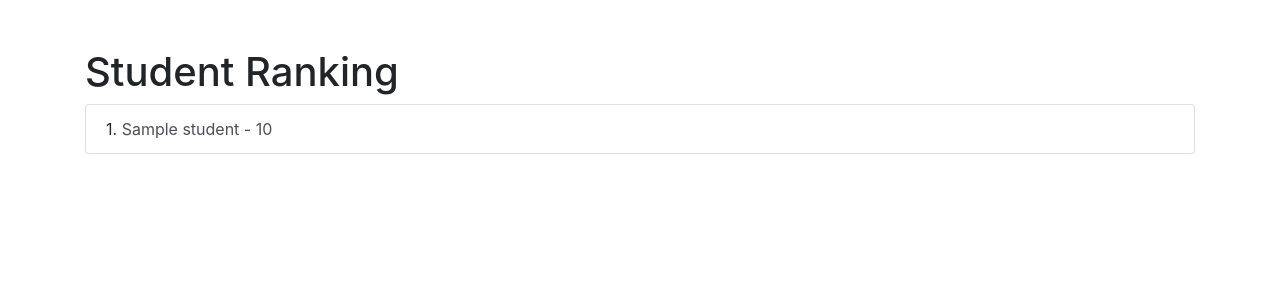
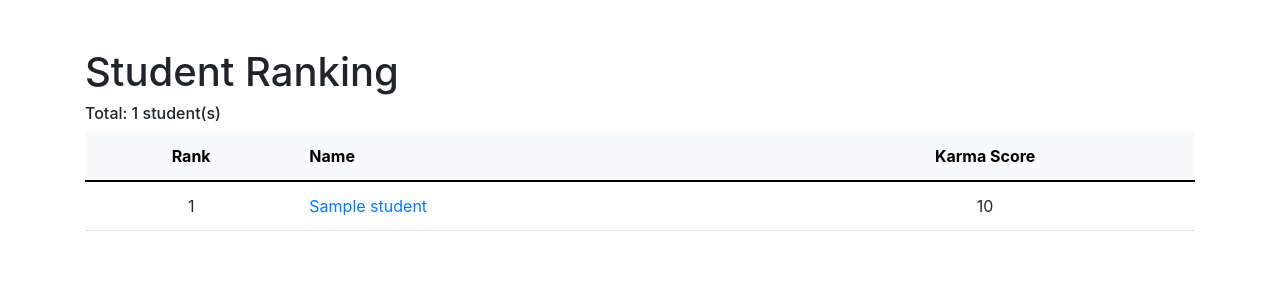
Before and after one commit to WE-ARE-JAM/student-reviews, a Django app: template base/templates/leaderboard.html in a window 1280 px wide. Shown: the part 57-357 px from the top of the page. Run offline with Django 4.2, Linux system fonts and the light colour scheme; the template is opened without the code that fills it: most values are stand-ins (such as "Sample title", 1, 10 or a date in 2020); some libraries are stand-ins or nearby versions.

Commit message:
Edit styling for leaderboard

```diff
--- a/base/templates/leaderboard.html
+++ b/base/templates/leaderboard.html
@@ -10,11 +10,27 @@
 
 <div class="container py-5">
     <h1>Student Ranking</h1>
-    <ol class="list-group list-group-numbered">
-    {% for student in students %}
-        <li class="list-group-item"><a href="{% url 'base:student-profile' student.name %}" class="list-group-item-action">{{ student.name }} - {{ student.karma.score }}</a></li>
-    {% endfor %}
-    </ol>
+    <h6>Total: {{ students|length }} student(s)</h6>
+    <table class="table table-hover">
+        <thead class="table-light">
+            <tr>
+                <th style="text-align: center">Rank</th>
+                <th>Name</th>
+                <th style="text-align: center">Karma Score</th>
+            </tr>
+        </thead>
+        <tbody>
+        {% for student in students %}
+            <tr>
+                <td style="text-align: center">{{ forloop.counter }}</td>
+                <td>
+                    <a href="{% url 'base:student-profile' student.name %}">{{ student.name }}</a>
+                </td>
+                <td style="text-align: center">{{ student.karma.score }}</td>
+            </tr>
+        {% endfor %}
+        </tbody>
+    </table>
 </div>
 
 {% endblock %}
```
